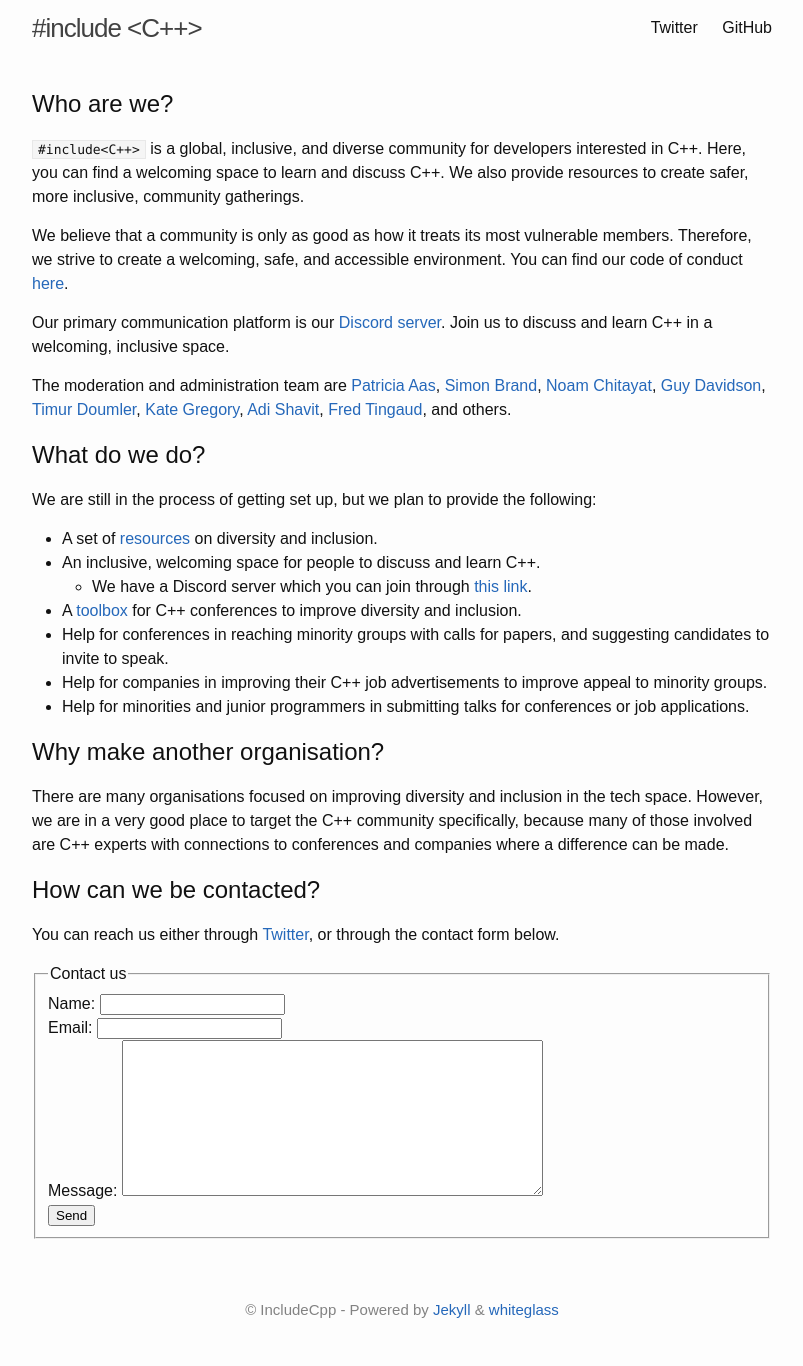
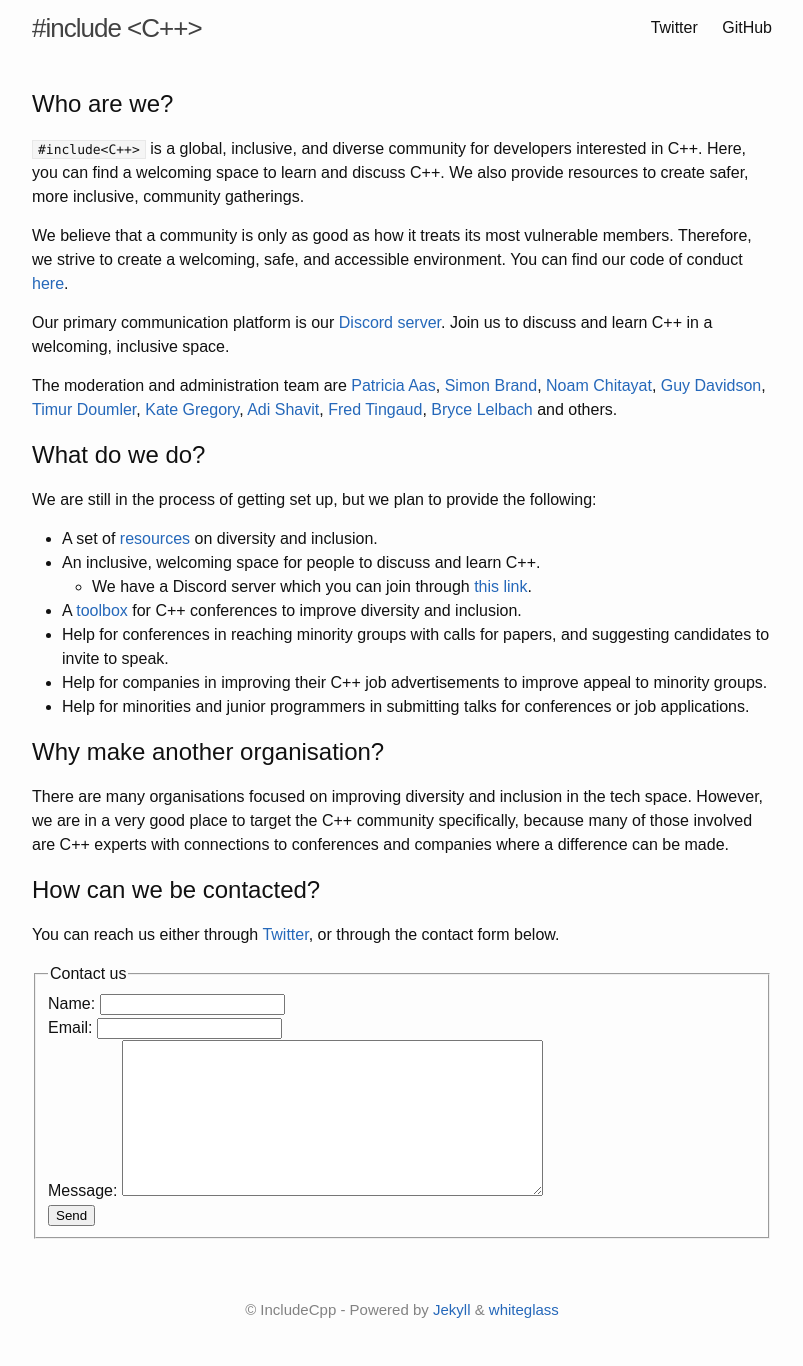
Before and after one commit to include-cpp/include-cpp.github.io, a Jekyll site: the page built from index.md, in a window 1280 px wide. Shown: the whole page, without its empty margins (238-1041 px from the left). Built offline with Jekyll 4.4.1, drawn with Linux system fonts in a browser that asks for light colours; our own code applies the rules of GitHub Pages for plain Markdown files.

Commit message:
Add Bryce to list

```diff
--- a/index.md
+++ b/index.md
@@ -10,7 +10,7 @@ We believe that a community is only as good as how it treats its most vulnerable
 
 Our primary communication platform is our [Discord server](https://discord.gg/ZPErMGW). Join us to discuss and learn C++ in a welcoming, inclusive space.
 
-The moderation and administration team are [Patricia Aas](https://twitter.com/pati_gallardo), [Simon Brand](https://twitter.com/TartanLlama), [Noam Chitayat](https://twitter.com/_Noam), [Guy Davidson](https://twitter.com/hatcat01), [Timur Doumler](https://twitter.com/timur_audio), [Kate Gregory](https://twitter.com/gregcons), [Adi Shavit](https://twitter.com/AdiShavit), [Fred Tingaud](https://twitter.com/FredTingaudDev), and others.
+The moderation and administration team are [Patricia Aas](https://twitter.com/pati_gallardo), [Simon Brand](https://twitter.com/TartanLlama), [Noam Chitayat](https://twitter.com/_Noam), [Guy Davidson](https://twitter.com/hatcat01), [Timur Doumler](https://twitter.com/timur_audio), [Kate Gregory](https://twitter.com/gregcons), [Adi Shavit](https://twitter.com/AdiShavit), [Fred Tingaud](https://twitter.com/FredTingaudDev), [Bryce Lelbach](https://twitter.com/blelbach) and others.
 
 ## What do we do?
 
```
